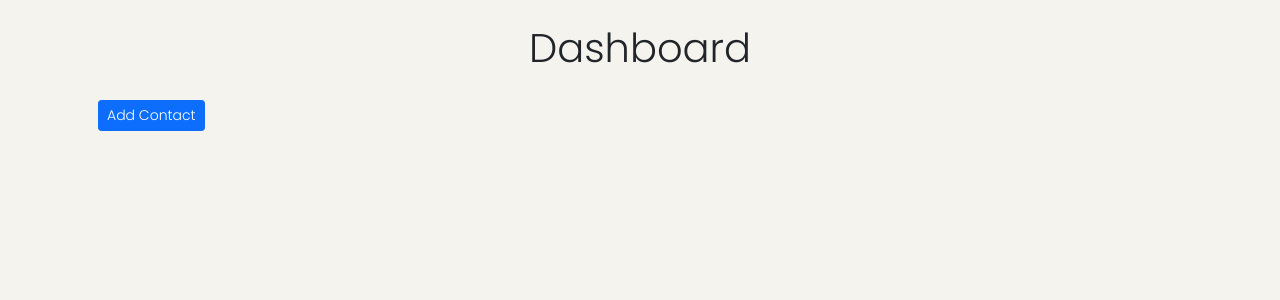
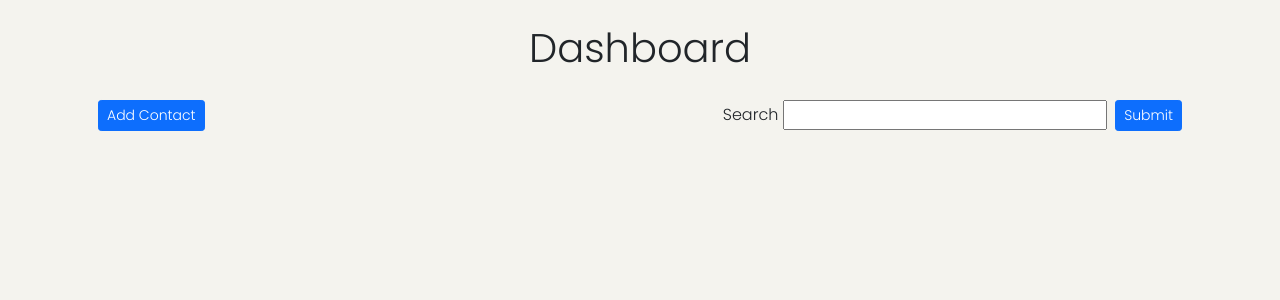
Before and after one commit to federico-rocchetti/capstone-crm, a Flask app: page /dashboard in a window 1280 px wide. Shown: the part 56-356 px from the top of the page. Run offline with Flask 2, Linux system fonts and the light colour scheme; the visitor is signed in with stand-in values (Sample User, id 1); data comes from the database, SQL or seed files in the repository; data that the repository does not hold is empty; some libraries are stand-ins or nearby versions.

Commit message:
Added Search bar to dashboard, modified forms.py, dashboard.html, and search.html

```diff
--- a/app.py
+++ b/app.py
@@ -2,7 +2,7 @@ from project import app, db, connect_to_db
 from flask import render_template, redirect, request, url_for, flash, abort
 from flask_login import login_user, login_required, logout_user, current_user
 from project.models import User, Contact, Note
-from project.forms import LoginForm, RegistrationForm, AddContact, AddNote, get_note_form
+from project.forms import LoginForm, RegistrationForm, AddContact, AddNote, SearchForm ,get_note_form
 
 
 # HOME ROUTE
@@ -67,15 +67,23 @@ def logout():
 
 
 # DASHBOARD ROUTE
-@app.route('/dashboard')
+@app.route('/dashboard', methods=['GET', 'POST'])
 @login_required
 def dashboard():
 
+    contacts = Contact.query.filter_by(user_id=current_user.id)
+    form = SearchForm()
+
+    if form.validate_on_submit():
+        contact.searched = form.searched.data
+        contacts = contacts.filter(Contact.name.like('%' + contact.searched + '%'))
+        contacts = contacts.order_by(Contact.name).all()
+        return render_template("search.html", form=form, searched=contact.searched, contacts=contacts)
+
     # Query all contacts for user from database
-    contacts = Contact.query.filter_by(user_id=current_user.id)
 
     # Send all contacts to frontend to be handled and displayed
-    return render_template('/dashboard.html', contacts=contacts)
+    return render_template('/dashboard.html', contacts=contacts, form=form)
 
 
 # ADD CONTACT ROUTE
@@ -214,6 +222,13 @@ def edit_note(contact_id, note_id):
     return render_template("edit_note.html", contact_id=contact_id,
                             note_to_update=note_to_update, form=form)
 
+# SEARCH ROUTE
+@app.route('/search', methods=['POST'])
+@login_required
+def search():
+    pass
+
+
 
 if __name__ == "__main__":
     connect_to_db(app)
--- a/project/forms.py
+++ b/project/forms.py
@@ -36,7 +36,7 @@ class AddContact(FlaskForm):
     company = StringField("Company Name")
     submit = SubmitField("Submit")
 
-# ADD NOTE FORM
+# ADD note FORM
 class AddNote(FlaskForm):
 
     note = TextAreaField("Note", validators=[DataRequired()])
@@ -47,3 +47,8 @@ def get_note_form(notes):
     class EditNote(AddNote):
         note = TextAreaField("Note", validators=[DataRequired()], default=notes)
     return EditNote()
+
+class SearchForm(FlaskForm):
+
+    searched = StringField("Search", validators=[DataRequired()])
+    submit = SubmitField("Submit")
--- a/project/templates/add_contact.html
+++ b/project/templates/add_contact.html
@@ -44,7 +44,9 @@
                 {{form.submit(class="btn btn-primary btn-sm m-1")}}
 
                 <!-- CANCEL BUTTON WHICH REDIRECTS TO DASHBOARD -->
-                <a href="{{ url_for('dashboard') }}" class="btn btn-danger btn-sm m-1" role="button">Cancel</a>
+                <a href="{{ url_for('dashboard') }}" class="btn btn-danger btn-sm m-1" role="button">
+                    Cancel
+                </a>
             </div>
 
         </form>
--- a/project/templates/dashboard.html
+++ b/project/templates/dashboard.html
@@ -2,13 +2,30 @@
 
 {% block body %}
 
-<div class="container">
+<div class="container mb-5">
 
     <h1 class="m-4 text-center">Dashboard</h1>
 
     <!-- ADD CONTACT BUTTON -->
-    <a href="{{ url_for('add_contact') }}" class="btn btn-primary btn-sm m-1" role="button">Add Contact</a>
+    <div class="d-flex justify-content-between">
 
+        <div>
+            <a href="{{ url_for('add_contact') }}" class="btn btn-primary btn-sm m-1" role="button">
+                Add Contact
+            </a>
+        </div>
+
+        <form method="POST">
+
+            {{ form.hidden_tag() }}
+
+            <div>
+                {{ form.searched.label }} {{ form.searched() }}
+                {{ form.submit(class="btn btn-primary btn-sm m-1")}}
+            </div>
+
+        </form>
+    </div>
     <!-- LIST DISPLAYS ALL CONTACTS FOR USER WITH LIMITED INFORMATION ON EACH CONTACT -->
     <ul class="list-group">
 
```
Also changed, not shown: project/templates/search.html (added, +28 -0 lines).
